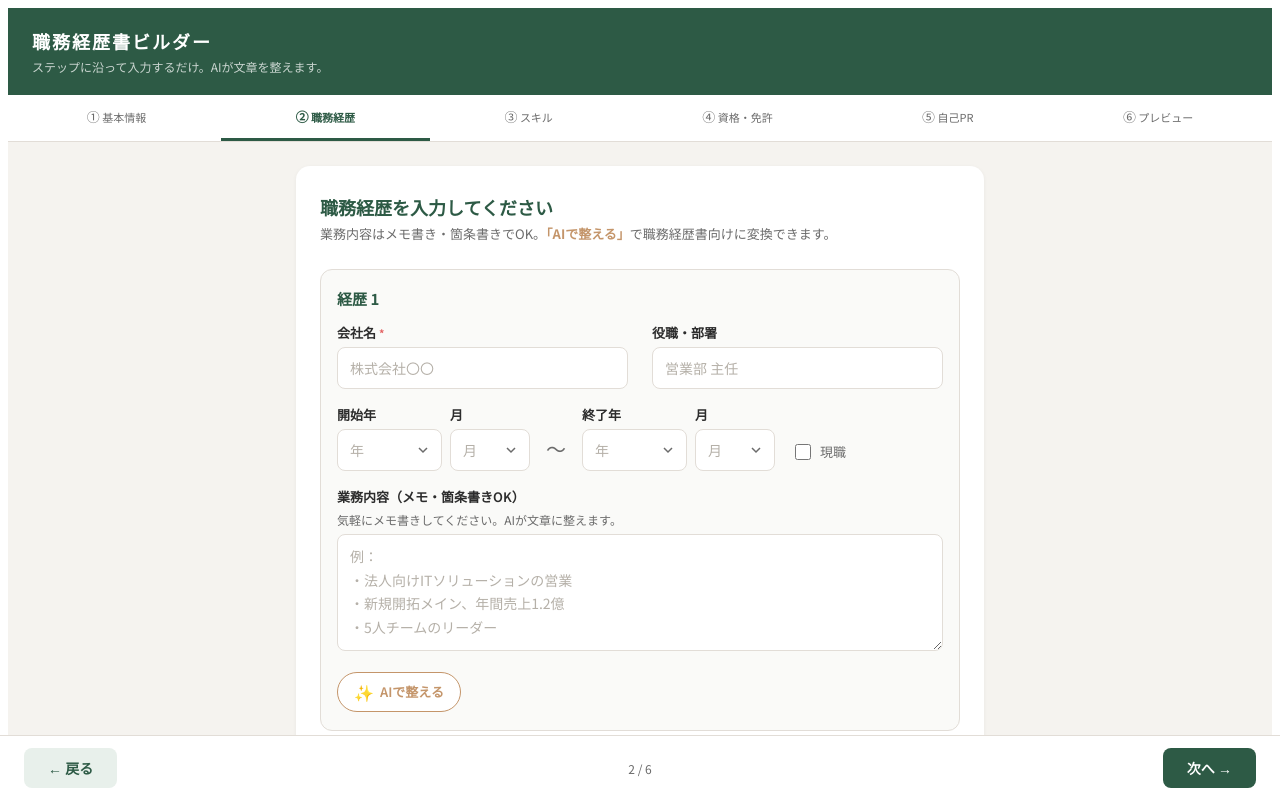
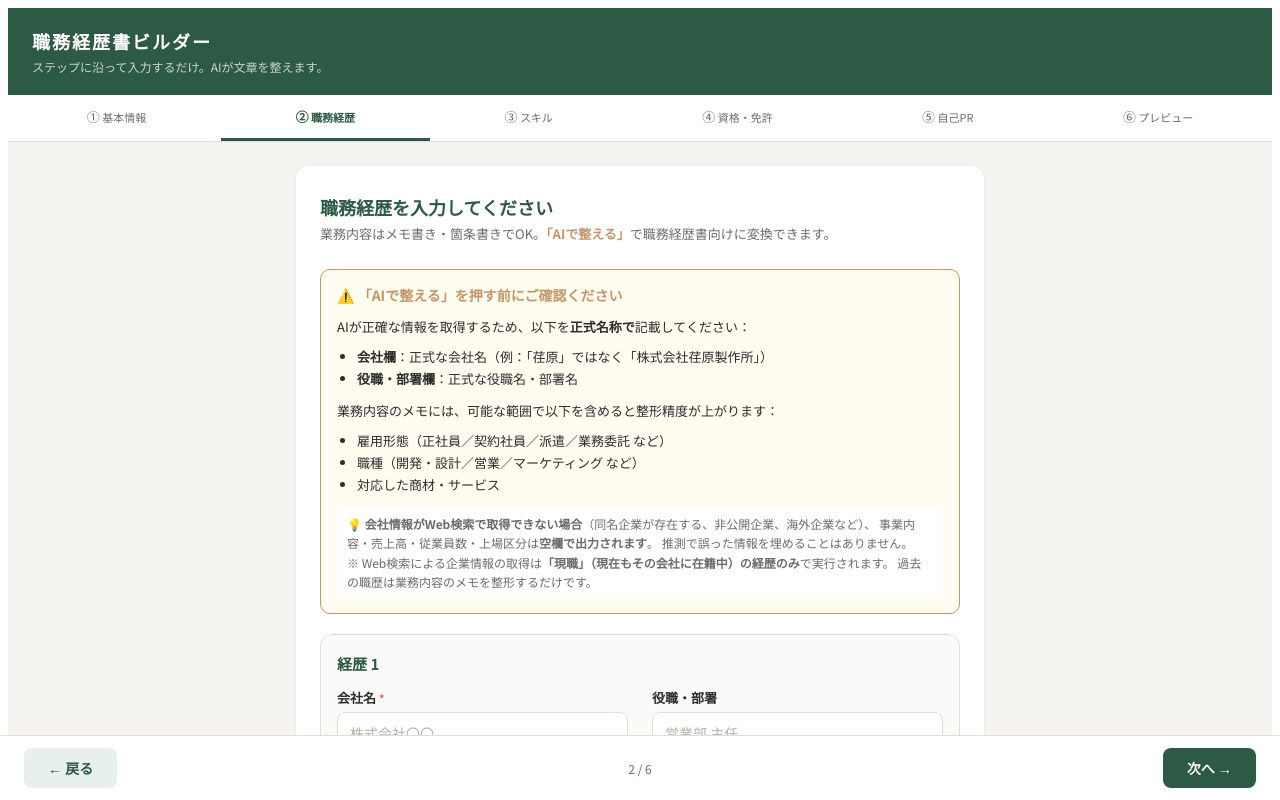
Before and after one commit to services-hr/resume-builder, a React (Vite) app: page / in a window 1280 px wide. Both pictures are taken after a click on the button "次へ →". Shown: the top 800 px of the page. Built offline with nearby package versions, Linux system fonts and the light colour scheme.

Commit message:
Add files via upload

```diff
--- a/src/ResumeBuilder.jsx
+++ b/src/ResumeBuilder.jsx
@@ -52,12 +52,12 @@ const st = {
 };
 
 /* ─── AI call (via serverless function) ─── */
-async function callRefineAPI(type, text, context) {
+async function callRefineAPI(type, text, context, extra) {
   try {
     const res = await fetch("/api/refine", {
       method: "POST",
       headers: { "Content-Type": "application/json" },
-      body: JSON.stringify({ type, text, context }),
+      body: JSON.stringify({ type, text, context, ...(extra || {}) }),
     });
     const data = await res.json();
     return data.result || null;
@@ -208,7 +208,6 @@ export default function ResumeBuilder() {
   const [prRefining, setPrRefining] = useState(false);
   const [uploadStatus, setUploadStatus] = useState(""); // "", "generating", "uploading", "done", "error"
   const [uploadMessage, setUploadMessage] = useState("");
-  const [driveLink, setDriveLink] = useState("");
   const pdfRef = useRef(null);
 
   const goTo = (i) => { setAnim(false); setTimeout(() => { setStep(i); setAnim(true); }, 140); };
@@ -228,7 +227,23 @@ export default function ResumeBuilder() {
     const c = careers.find((x) => x.id === id);
     if (!c || !c.rawDescription.trim()) return;
     uCareer(id, "isRefining", true);
-    const r = await callRefineAPI("career", c.rawDescription, `会社名：${c.company}、役職：${c.position}`);
+
+    // 期間文字列を組み立て
+    const fromStr = (c.fromYear && c.fromMonth) ? `${c.fromYear}年${c.fromMonth}月` : "";
+    const toStr = c.isCurrent ? "現在" : ((c.toYear && c.toMonth) ? `${c.toYear}年${c.toMonth}月` : "");
+    const periodStr = (fromStr && toStr) ? `${fromStr} 〜 ${toStr}` : (fromStr || "");
+
+    // 現職用にcontextをリッチに（プロンプト内でフォーマットに使われる）
+    const context = c.isCurrent
+      ? `${periodStr}`
+      : `会社名：${c.company}、役職：${c.position}`;
+
+    const r = await callRefineAPI(
+      "career",
+      c.rawDescription,
+      context,
+      { isCurrent: !!c.isCurrent },
+    );
     if (r) uCareer(id, "refinedDescription", r);
     uCareer(id, "isRefining", false);
   }, [careers, uCareer]);
@@ -266,7 +281,6 @@ export default function ResumeBuilder() {
      文字コピー・検索・日本語フォントがすべて自然に成立する。
   */
   const handleGenerateAndUpload = async () => {
-    setDriveLink("");
     setUploadStatus("generating");
     setUploadMessage("PDFを生成中… (Googleドキュメントで差し込み中)");
 
@@ -305,7 +319,6 @@ export default function ResumeBuilder() {
       if (res.ok && result.success) {
         setUploadStatus("done");
         setUploadMessage(`✅ PDF生成・Google Drive保存が完了しました：${result.fileName}`);
-        if (result.webViewLink) setDriveLink(result.webViewLink);
       } else {
         setUploadStatus("error");
         setUploadMessage(`❌ 生成に失敗しました：${result.error || "不明なエラー"}`);
@@ -343,6 +356,53 @@ export default function ResumeBuilder() {
               業務内容はメモ書き・箇条書きでOK。
               <strong style={{ color: P.accent }}>「AIで整える」</strong>で職務経歴書向けに変換できます。
             </p>
+
+            {/* 注意書きボックス */}
+            <div style={{
+              background: "#fffcf0",
+              border: `1.5px solid ${P.accent}`,
+              borderRadius: 10,
+              padding: "14px 16px",
+              marginBottom: 20,
+              fontSize: 13,
+              lineHeight: 1.7,
+              color: P.text,
+            }}>
+              <div style={{ fontWeight: 700, color: P.accent, marginBottom: 8, fontSize: 14 }}>
+                ⚠️ 「AIで整える」を押す前にご確認ください
+              </div>
+              <div style={{ marginBottom: 8 }}>
+                AIが正確な情報を取得するため、以下を<strong>正式名称で</strong>記載してください：
+              </div>
+              <ul style={{ margin: "0 0 10px", paddingLeft: 20 }}>
+                <li><strong>会社欄</strong>：正式な会社名（例：「荏原」ではなく「株式会社荏原製作所」）</li>
+                <li><strong>役職・部署欄</strong>：正式な役職名・部署名</li>
+              </ul>
+              <div style={{ marginBottom: 8 }}>
+                業務内容のメモには、可能な範囲で以下を含めると整形精度が上がります：
+              </div>
+              <ul style={{ margin: "0 0 10px", paddingLeft: 20 }}>
+                <li>雇用形態（正社員／契約社員／派遣／業務委託 など）</li>
+                <li>職種（開発・設計／営業／マーケティング など）</li>
+                <li>対応した商材・サービス</li>
+              </ul>
+              <div style={{
+                background: "#fff",
+                padding: "8px 10px",
+                borderRadius: 6,
+                fontSize: 12,
+                color: P.sub,
+                lineHeight: 1.6,
+              }}>
+                💡 <strong>会社情報がWeb検索で取得できない場合</strong>（同名企業が存在する、非公開企業、海外企業など）、
+                事業内容・売上高・従業員数・上場区分は<strong>空欄で出力されます</strong>。
+                推測で誤った情報を埋めることはありません。
+                <br />
+                ※ Web検索による企業情報の取得は<strong>「現職」（現在もその会社に在籍中）の経歴のみ</strong>で実行されます。
+                過去の職歴は業務内容のメモを整形するだけです。
+              </div>
+            </div>
+
             {careers.map((c, i) => (
               <div key={c.id} style={st.itemCard}>
                 <div style={{ display: "flex", justifyContent: "space-between", alignItems: "center", marginBottom: 14 }}>
@@ -571,14 +631,6 @@ export default function ResumeBuilder() {
                   color: uploadStatus === "done" ? P.primary : P.danger,
                 }}>
                   {uploadMessage}
-                  {driveLink && (
-                    <div style={{ marginTop: 8 }}>
-                      <a href={driveLink} target="_blank" rel="noreferrer"
-                        style={{ color: P.primary, fontWeight: 600, textDecoration: "underline" }}>
-                        → Google Driveで開く
-                      </a>
-                    </div>
-                  )}
                 </div>
               )}
 
```
